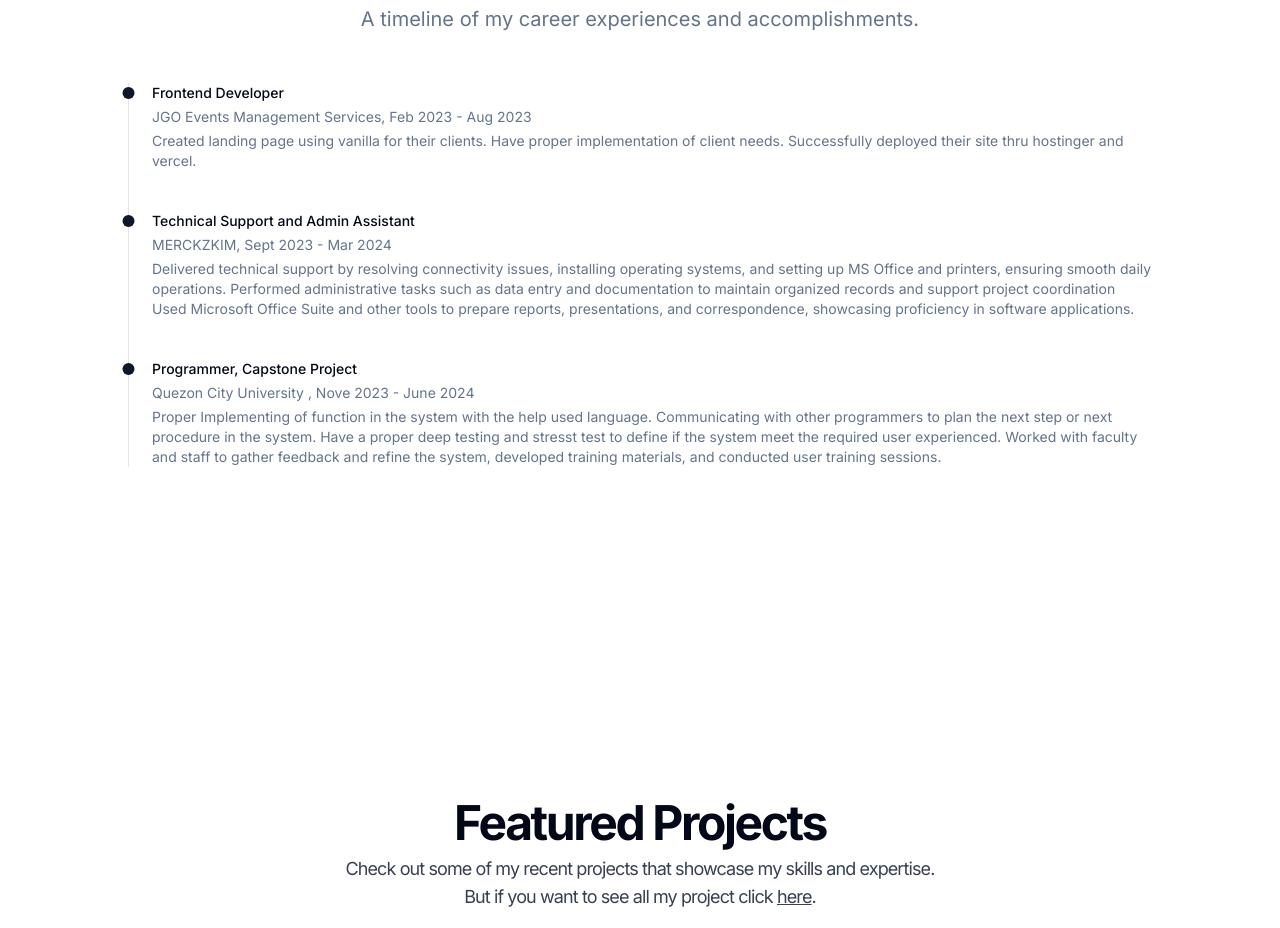
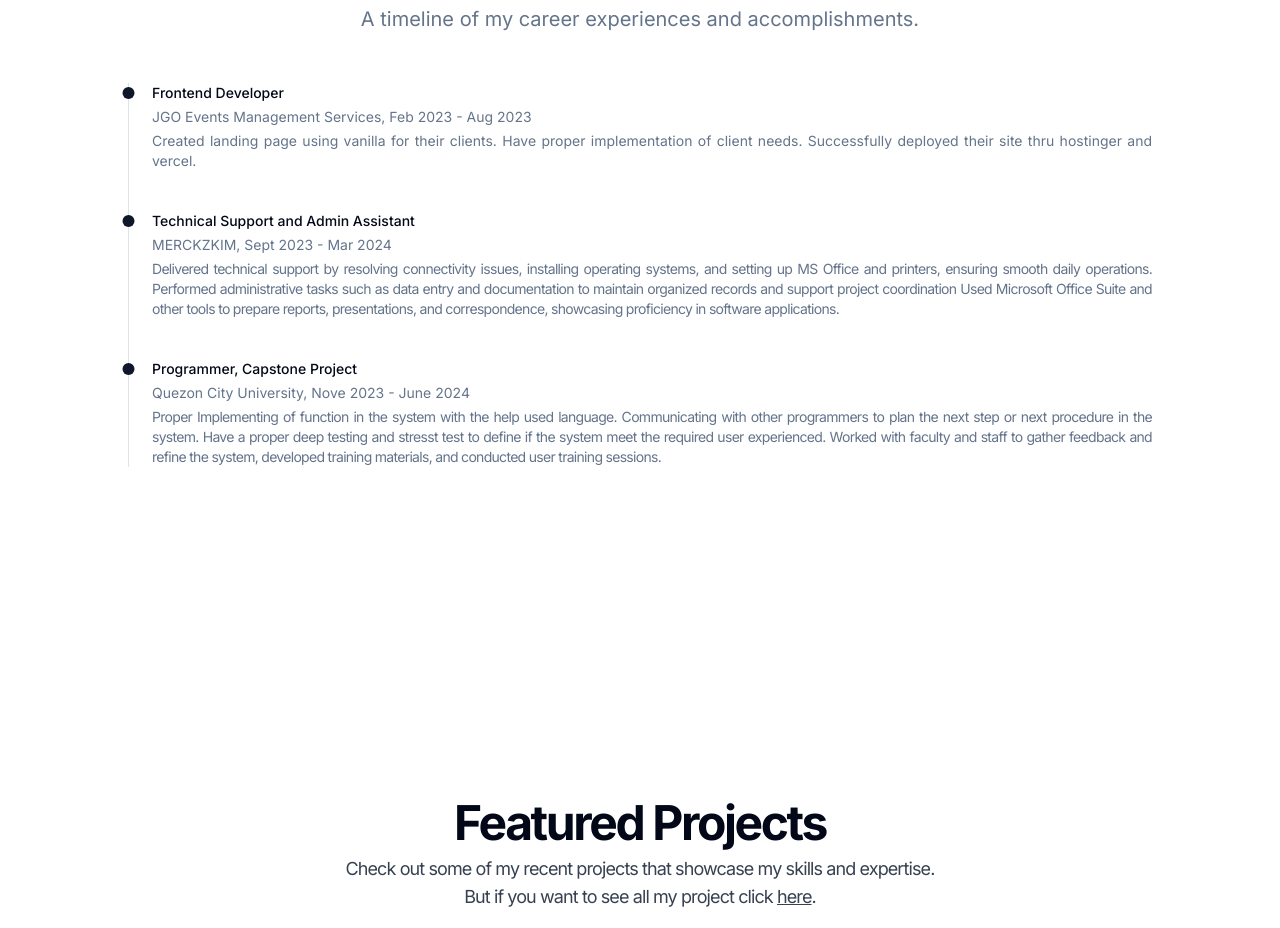
Before and after one commit to hplar05/Portfolio-2.0, a Next.js app: page / in a window 1280 px wide. Shown: the part 1721-2649 px from the top of the page. Built offline with nearby package versions, Linux system fonts and the light colour scheme.

Commit message:
fix: mini

```diff
--- a/app/(sections)/Experience.tsx
+++ b/app/(sections)/Experience.tsx
@@ -25,7 +25,7 @@ export default function Experience() {
               <div className="text-muted-foreground">
                 JGO Events Management Services, Feb 2023 - Aug 2023
               </div>
-              <div className="text-muted-foreground">
+              <div className="text-muted-foreground  text-justify ">
                 Created landing page using vanilla for their clients. Have
                 proper implementation of client needs. Successfully deployed
                 their site thru hostinger and vercel.
@@ -39,7 +39,7 @@ export default function Experience() {
               <div className="text-muted-foreground">
                 MERCKZKIM, Sept 2023 - Mar 2024
               </div>
-              <div className="text-muted-foreground">
+              <div className="text-muted-foreground text-justify tracking-tighter">
                 Delivered technical support by resolving connectivity issues,
                 installing operating systems, and setting up MS Office and
                 printers, ensuring smooth daily operations. Performed
@@ -54,9 +54,9 @@ export default function Experience() {
               <div className="aspect-square w-3 bg-primary rounded-full absolute left-0 translate-x-[-29.5px] z-10 top-1" />
               <div className="font-medium">Programmer, Capstone Project</div>
               <div className="text-muted-foreground">
-                Quezon City University , Nove 2023 - June 2024
+                Quezon City University, Nove 2023 - June 2024
               </div>
-              <div className="text-muted-foreground">
+              <div className="text-muted-foreground text-justify tracking-tighter">
                 Proper Implementing of function in the system with the help used
                 language. Communicating with other programmers to plan the next
                 step or next procedure in the system. Have a proper deep testing
```
